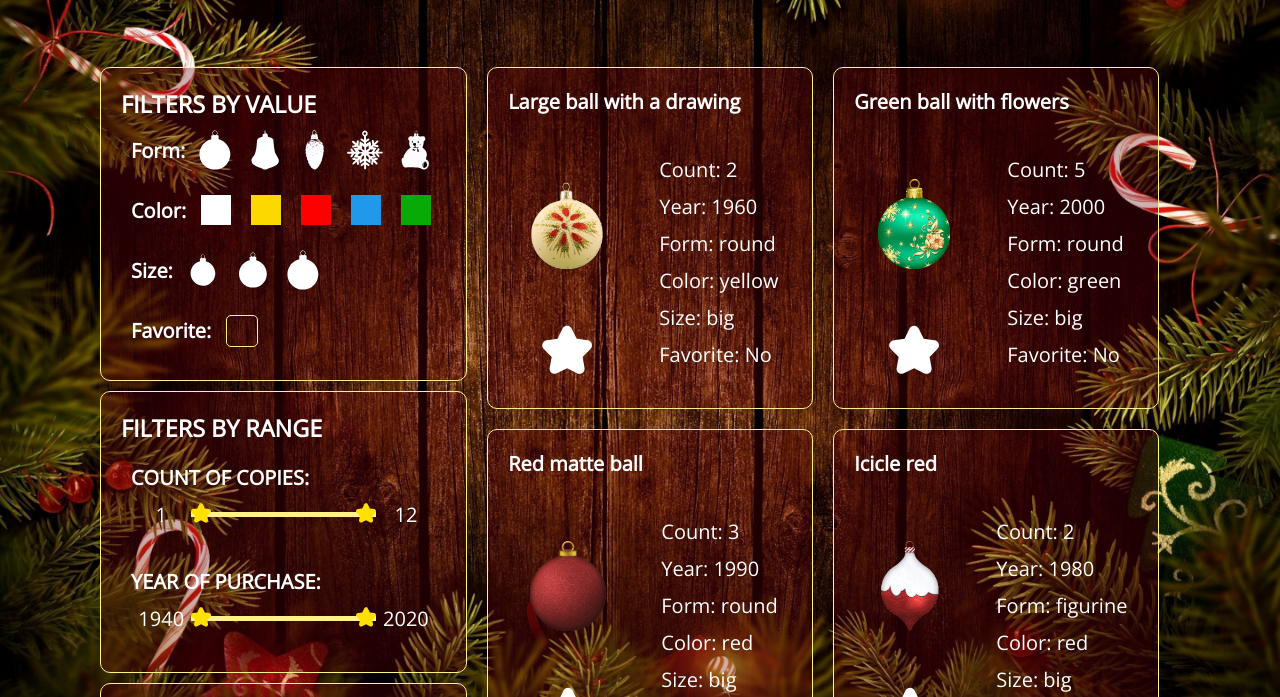
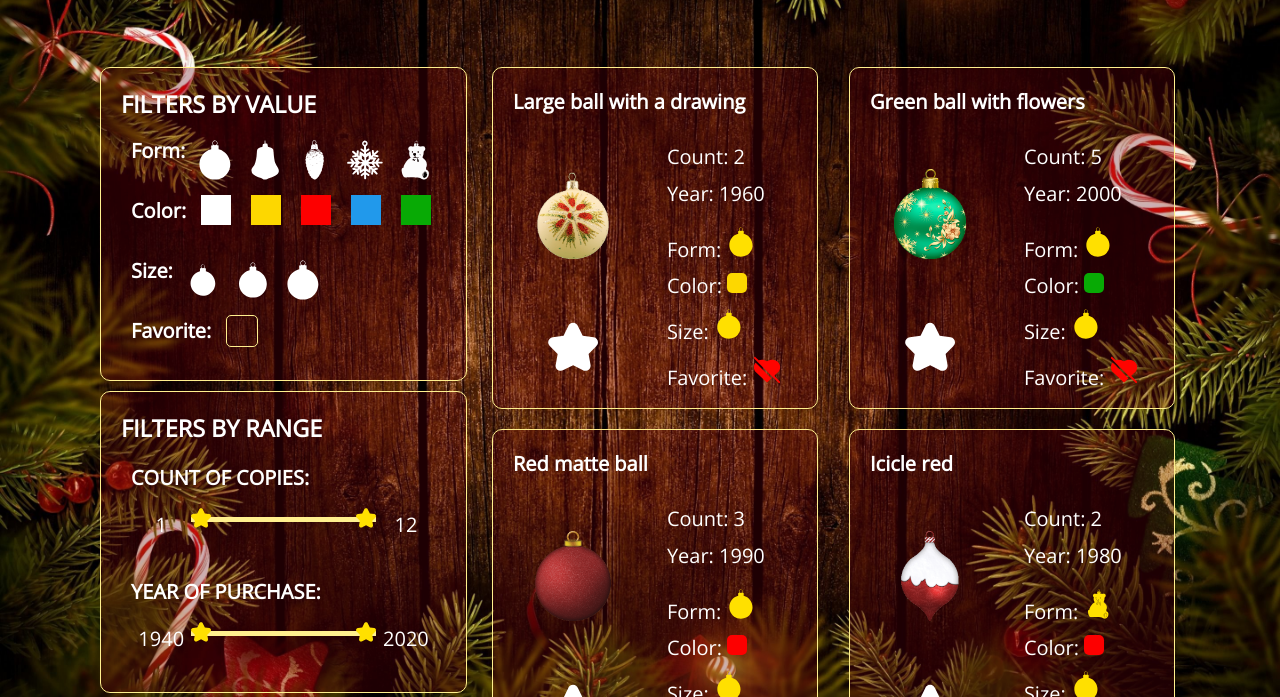
Before and after one commit to tonyaber/christmas-task, a website built with webpack: page christmas-task/index.html in a window 1280 px wide. Both pictures are taken after a click on the link "TOYS". Shown: the part 103-800 px from the top of the page. Built offline with nearby package versions, Linux system fonts and the light colour scheme.

Commit message:
feat: add mode style for toys-list

```diff
--- a/christmas-task/src/app/view/setting/toys/toy.ts
+++ b/christmas-task/src/app/view/setting/toys/toy.ts
@@ -8,12 +8,13 @@ export default class ToyItem extends Control{
   description: Control<HTMLElement>;
   count: Control<HTMLElement>;
   year: Control<HTMLElement>;
-  form: Control<HTMLElement>;
-  color: Control<HTMLElement>;
-  size: Control<HTMLElement>;
-  favorite: Control<HTMLElement>;
-  onSelectToy: ()=>void;
   star: Control<HTMLImageElement>;
+  formWrap: Control<HTMLElement>;
+  colorWrap: Control<HTMLElement>;
+  sizeWrap: Control<HTMLElement>;
+  favoriteWrap: Control<HTMLElement>
+  onSelectToy: () => void;
+
 
   constructor(parentNode: HTMLElement) {
     super(parentNode, 'div', style['toy-item']);
@@ -25,10 +26,17 @@ export default class ToyItem extends Control{
     this.description = new Control(this.node, 'div');
     this.count = new Control(this.description.node, 'p')
     this.year = new Control(this.description.node, 'p');
-    this.form = new Control(this.description.node, 'p');
-    this.color = new Control(this.description.node, 'p');
-    this.size = new Control(this.description.node, 'p');
-    this.favorite = new Control(this.description.node, 'p');
+    const form = new Control(this.description.node, 'span', '', 'Form: ');
+    this.formWrap = new Control(this.description.node, 'span');
+    const br = new Control(this.description.node, 'br');
+    const color = new Control(this.description.node, 'span', '', 'Color: ');
+    this.colorWrap = new Control(this.description.node, 'span',)
+    const br3 = new Control(this.description.node, 'br');
+    const size = new Control(this.description.node, 'span', '', 'Size: ');
+    this.sizeWrap = new Control(this.description.node, 'span');
+    const br2 = new Control(this.description.node, 'br');
+    const favorite = new Control(this.description.node, 'span', '', 'Favorite: ');
+    this.favoriteWrap = new Control(this.description.node, 'span')
     this.node.onclick = () => {
       this.onSelectToy();
     }
@@ -39,15 +47,59 @@ export default class ToyItem extends Control{
     this.img.node.src = `assets/toys/${toy.num}.png`;
     this.count.node.textContent = `Count: ${toy.count}`
     this.year.node.textContent = `Year: ${toy.year}`
-    this.form.node.textContent = `Form: ${toy.shape}`
-    this.color.node.textContent = `Color: ${toy.color}`
-    this.size.node.textContent = `Size: ${toy.size}`
-    this.favorite.node.textContent = `Favorite: ${toy.favorite ? 'Yes' : 'No'}`;
 
+    this.formWrap.node.removeAttribute('class');
+    this.formWrap.node.classList.add(style['form-wrap'],style[toy.shape]);
+
+    this.colorWrap.node.removeAttribute('class');
+    this.colorWrap.node.classList.add(style['color-wrap'],style[toy.color]);
+
+    this.sizeWrap.node.removeAttribute('class');
+    this.sizeWrap.node.classList.add(style['size-wrap'], style[toy.size]);
+    this.favoriteWrap.node.removeAttribute('class');
+    this.favoriteWrap.node.classList.add(style['favorite-wrap'],
+          toy.favorite ? style['favorite-true'] : style['favorite-false']);
     if (toy.isSelected) {
       this.star.node.classList.add(style.selected);
     } else {
       this.star.node.classList.remove(style.selected);
     }
   }
+  animateIn() {
+    return new Promise(resolve => {
+      this.node.ontransitionend = () => {
+        resolve(null);
+      }
+      requestAnimationFrame(() => {
+        requestAnimationFrame(() => {
+          this.node.classList.remove(style.hide)
+          this.node.classList.add(style.show);
+        })
+      })
+    });
+  }
+
+  animateOut() {
+    return new Promise(resolve => {
+      this.node.classList.remove(style.show)
+      this.node.classList.add(style.hide);
+      this.node.ontransitionend = () => {
+        resolve(null);
+      }
+    });
+  }
+
+  animateUpdate() {
+    return new Promise(resolve => {
+      this.node.classList.remove(style.show)
+      this.node.classList.add(style.hide);
+      this.node.ontransitionend = () => {
+        resolve(null);
+        this.node.classList.remove(style.hide)
+        this.node.classList.add(style.show);
+      }
+    });
+  }
+
+
 }
--- a/christmas-task/src/app/view/setting/toys/toys-list.ts
+++ b/christmas-task/src/app/view/setting/toys/toys-list.ts
@@ -51,10 +51,14 @@ export default class ToysList extends Control {
   createToys(data: IToy[]) {
     while (data.length < this.toys.length) {
       const item = this.toys.pop();
-      item.destroy();
+      item.animateOut().then(()=>item.destroy())
+
+
     }
     while (data.length > this.toys.length) {
       const toy = new Toy(this.node);
+      toy.animateOut();
+      toy.animateIn();
       this.toys.push(toy);
     }
 
--- a/christmas-task/src/app/view/setting/toys/toys.css
+++ b/christmas-task/src/app/view/setting/toys/toys.css
@@ -2,6 +2,7 @@
   margin-top: 20px;
   display: flex;
   flex-wrap: wrap;
+  justify-content: space-around;
   gap: 20px;
   text-transform:none;
 }
@@ -43,6 +44,14 @@
   background-color: rgba(99,0,11, .3);
   border: 1px solid #fff08e;
   border-radius: 10px;
+   transition: all 1s;
+}
+.hide{
+  transform:rotateY(90deg);
+}
+
+.show{
+   transform:rotateY(0);
 }
 
 .toy-item p {
@@ -78,3 +87,99 @@
   font-stretch: condensed;
   font-weight: bold;
 }
+
+
+
+.form-wrap {
+  display: inline-block;
+  width: 30px;
+  height: 30px;
+  background-size: 30px 30px;
+  background-repeat: no-repeat;
+  filter: brightness(0) saturate(100%) invert(79%) sepia(54%) saturate(858%) hue-rotate(359deg) brightness(104%) contrast(104%);
+}
+
+.color-wrap{
+  display: inline-block;
+  width: 20px;
+  height: 20px;
+  border-radius: 5px;
+}
+
+.size-wrap{
+  display: inline-block;
+  width: 30px;
+  height: 30px;
+  background-image: url('../../../../assets/svg/ball.svg');
+  background-repeat: no-repeat;
+  background-position: bottom;
+   filter: brightness(0) saturate(100%) invert(79%) sepia(54%) saturate(858%) hue-rotate(359deg) brightness(104%) contrast(104%);
+}
+
+.favorite-wrap{
+  display: inline-block;
+  width: 30px;
+  height: 30px;
+  background-size: 30px 30px;
+  background-repeat: no-repeat;
+  filter: invert(24%) sepia(85%) saturate(7483%) hue-rotate(357deg) brightness(99%) contrast(117%);
+}
+
+.round{
+  background-image: url('../../../../assets/svg/ball.svg');
+}
+
+.bell{
+  background-image: url('../../../../assets/svg/bell.svg');
+}
+
+.cone {
+  background-image: url('../../../../assets/svg/cone.svg');
+}
+
+.snowflake {
+  background-image: url('../../../../assets/svg/snowflake.svg');
+}
+
+.figurine{
+  background-image: url('../../../../assets/svg/toy.svg');
+}
+.white {
+  background-color: #fff;
+}
+.yellow{
+  background-color: #FDD700;
+}
+
+.red{
+  background-color: #FD0000;
+}
+.blue{
+  background-color: #2199EB;
+}
+.green{
+  background-color: #08AA05;
+}
+
+.small {
+  background-size: 20px 20px;
+}
+.middle{
+      background-size: 25px 25px;
+}
+
+.big{
+      background-size: 30px 30px;
+}
+
+.favorite-true{
+  background-image: url('../../../../assets/svg/heart.svg');
+}
+
+.favorite-false{
+  background-image: url('../../../../assets/svg/disable_heart.svg');
+}
+
+span {
+  margin-top: 10px;
+}
```
Also changed, not shown: christmas-task/src/assets/svg/disable_heart.svg (added), christmas-task/src/assets/svg/heart.svg (added).
